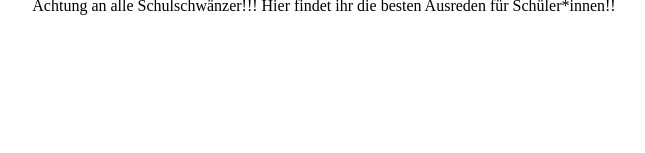
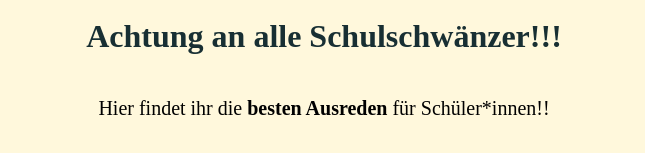
Before and after one commit to mamerigo/mamerigo.github.io, a plain HTML site: page index.html in a window 1280 px wide. Shown: the part 311-464 px from the top of the page, without its empty margins (316-961 px from the left). Drawn offline with Linux system fonts and the light colour scheme.

Commit message:
Update index.html

```diff
--- a/index.html
+++ b/index.html
@@ -1,17 +1,40 @@
 <html>
+
 <head>
   <title>
     Schulschwänzer Entschuldigungs Generator
   </title>
-    </head>
-    <body
-        style="
+  <style>
+    body {
+      background: whitesmoke;
       display: flex;
       flex-direction: column;
       justify-content: center;
-        align-items: center;">
+      align-items: center;
+      font-family: serif;
+      background-color: Cornsilk;
+    }
+    img {
+      width: 400px;
+      height: auto;
+    }
+    h1{
+      color: #182f33;
+    }
+    p{
+      font-size: 20px;
+    }
+  </style>
+</head>
+
+<body>
 
   <img src="https://img.freepik.com/free-photo/medium-shot-kid-holding-smartphone_23-2150909524.jpg" />
-        Achtung an alle Schulschwänzer!!! Hier findet ihr die besten Ausreden für Schüler*innen!!
+
+  <h1>Achtung an <b>alle</b> Schulschwänzer!!!</h1>
+
+  <p>Hier findet ihr die <b>besten Ausreden</b> für Schüler*innen!!</p>
+
 </body>
+
 </html>
```
Lines whose indentation alone changed are shown as unchanged.
